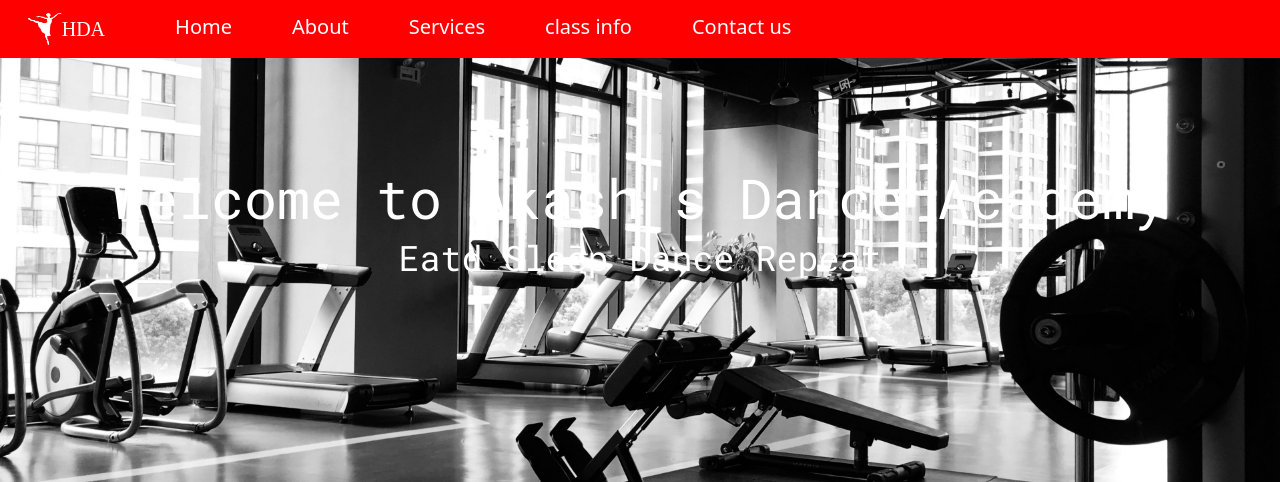
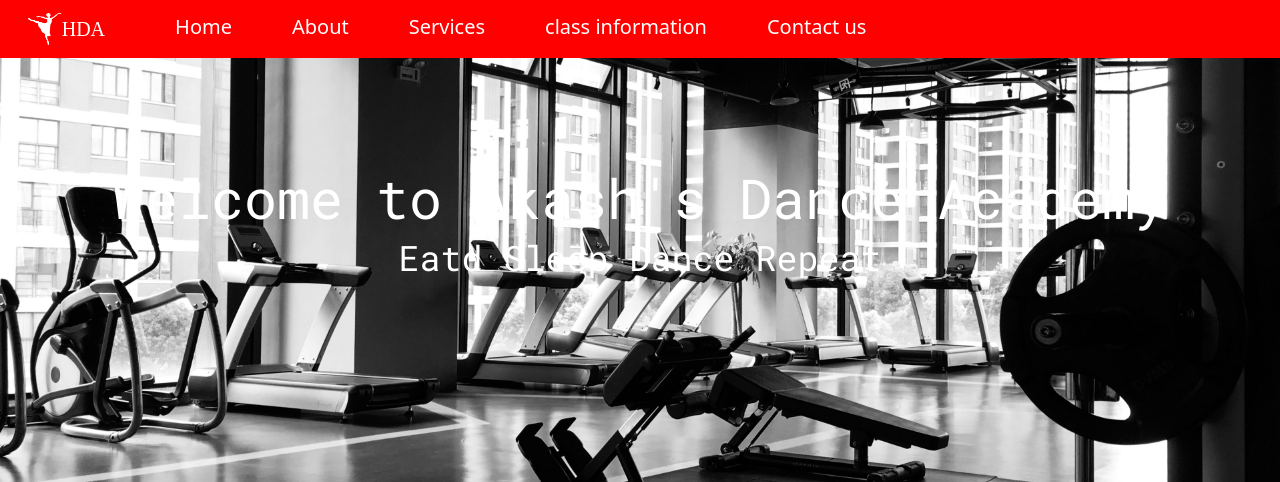
Before and after one commit to codebyakash/HTML-CSS-JS-Practice-Work, a Node server app: page / in a window 1280 px wide. Shown: the top 482 px of the page. Run offline with Node 20, Linux system fonts and the light colour scheme; some libraries are stand-ins or nearby versions; some web fonts are replaced.

Commit message:
Update base.pug

```diff
--- a/Dance Website Using Pug/views/base.pug
+++ b/Dance Website Using Pug/views/base.pug
@@ -13,7 +13,7 @@ html
            li #[a(href="/") Home]
            li #[a(href="/") About]
            li #[a(href="/") Services]
-           li #[a(href="/") class info]
+           li #[a(href="/") class information]
            li #[a(href="/contact") Contact us]
     block content
     footer#footer
```
